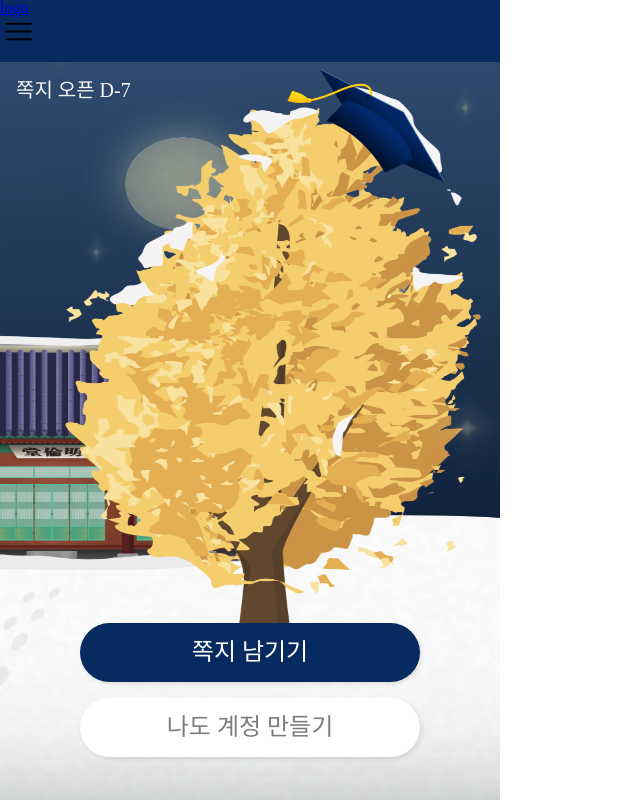
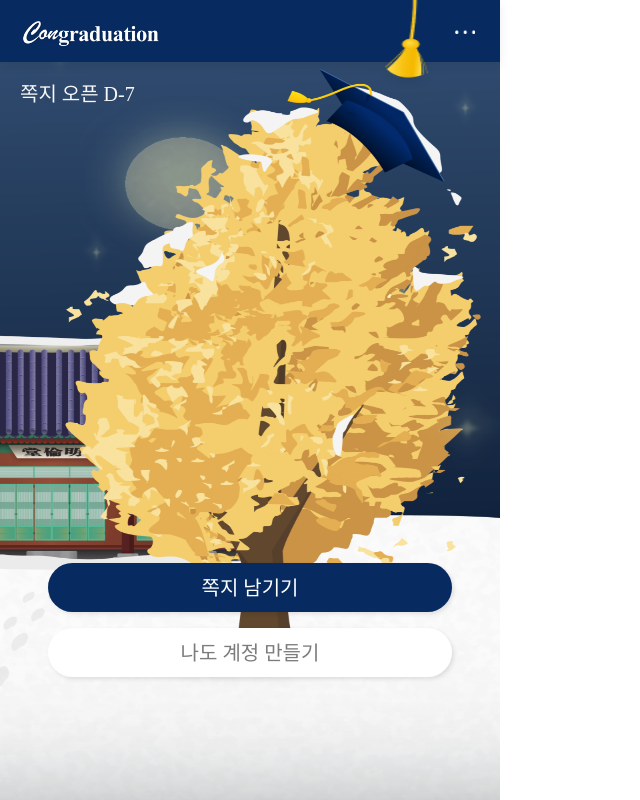
Before and after one commit to vdnuit/Congraduation, a React (Create React App) app in the folder front/: page /tree in a window 1280 px wide. Shown: the whole page, without its empty margins (0-640 px from the left). Built offline with nearby package versions, Linux system fonts and the light colour scheme; a web font is replaced by a local one.

Commit message:
헤더 css 완료

```diff
--- a/front/src/components/Header.jsx
+++ b/front/src/components/Header.jsx
@@ -3,16 +3,39 @@ import styled from 'styled-components';
 import React, { useState } from 'react';
 import HamburgerImg from '../assets/hamburger.png';
 import ModalSide from './ModalSide';
+import CapDecoImg from '../assets/capdeco.png';
+import LogoImg from '../assets/logoImg.png';
 
 const Container = styled.div`
     width: 100%;
     background-color: #072a60;
     max-width: 500px;
     height: 62px;
+    filter: drop-shadow(0px 4px 5px rgba(0, 0, 0, 0.07));
+    display: flex;
+    justify-content: space-between;
 `;
-const Logo = styled.h1``;
-const Hamburger = styled.img``;
-
+const Logo = styled.img`
+    height: 40px;
+    margin-top: 15px;
+    margin-left: -12px;
+`;
+const Hamburger = styled.img`
+    width: 20px;
+    height: 4px;
+    margin-top: 30px;
+    margin-right: 25px;
+`;
+const CapDeco = styled.img`
+    position: absolute;
+    top: 0px;
+    left: 0px;
+    pointer-events: none;
+    z-index: 3;
+    width: 100%;
+    height: 80px;
+    max-width: 500px;
+`;
 function Header() {
     const [modalOpen, setModalOpen] = useState(false);
     const showModal = () => {
@@ -22,10 +45,10 @@ function Header() {
     return (
         <Container>
             <Link to={{ pathname: `/` }}>
-                <Logo>logo</Logo>
+                <Logo src={LogoImg} alt="Congraduation" />
             </Link>
             <Hamburger onClick={showModal} alt="hamburger" src={HamburgerImg} />
-            {modalOpen && <ModalSide setModalOpen={setModalOpen} />}{' '}
+            {modalOpen && <ModalSide setModalOpen={setModalOpen} />} <CapDeco src={CapDecoImg} />
         </Container>
     );
 }
--- a/front/src/components/ModalSide.jsx
+++ b/front/src/components/ModalSide.jsx
@@ -12,8 +12,8 @@ const Container = styled.div`
     z-index: 500;
 
     position: absolute;
-    top: 50%;
-    left: 50%;
+    top: 100%;
+    left: 100%;
     transform: translate(-50%, -50%);
 
     background-color: gray;
--- a/front/src/pages/Main.jsx
+++ b/front/src/pages/Main.jsx
@@ -4,6 +4,7 @@ import React from 'react';
 import TreeNight from '../assets/treenight.png';
 import LogoImg from '../assets/logoImg.png';
 import CapImg from '../assets/capImg.png';
+import SnowImg from '../assets/snowbackground.png';
 
 const Container = styled.div`
     max-width: 500px;
@@ -50,17 +51,26 @@ export const StyledLink = styled(Link)`
         font-family: 'Jua';
         font-style: normal;
         font-weight: 400;
-        font-size: 24px;
+        font-size: 20px;
         line-height: 30px;
         /* identical to box height */
 
         text-align: center;
-        padding: 0.9rem;
-        margin: 1rem 5rem;
+        padding: 0.6rem;
+        margin: 1rem 3rem;
         color: #ffffff;
     }
 `;
-
+const Snow = styled.img`
+    position: absolute;
+    top: 0px;
+    left: 0px;
+    pointer-events: none;
+    z-index: 1;
+    width: 100%;
+    height: 100%;
+    max-width: 500px;
+`;
 function Main() {
     return (
         <Container>
@@ -78,6 +88,7 @@ function Main() {
                     <h2>트리로 이동</h2>
                 </StyledLink>
             </Box>
+            <Snow src={SnowImg} alt="눈 내리는 배경" />
         </Container>
     );
 }
--- a/front/src/pages/Tree.jsx
+++ b/front/src/pages/Tree.jsx
@@ -19,8 +19,9 @@ const Dday = styled.p`
     line-height: 25px;
 
     color: #f7f7f7;
-    margin: 16px;
-    margin-bottom: 63vh;
+    margin: 20px;
+
+    margin-bottom: 55vh;
 `;
 const TreeBackground = styled.img`
     position: absolute;
@@ -41,13 +42,13 @@ export const StyledLink = styled(Link)`
         font-family: 'Jua';
         font-style: normal;
         font-weight: 400;
-        font-size: 24px;
+        font-size: 20px;
         line-height: 30px;
         /* identical to box height */
 
         text-align: center;
-        padding: 0.9rem;
-        margin: 1rem 5rem;
+        padding: 0.6rem;
+        margin: 1rem 3rem;
         color: #ffffff;
     }
     h3 {
@@ -57,16 +58,17 @@ export const StyledLink = styled(Link)`
         font-family: 'Jua';
         font-style: normal;
         font-weight: 400;
-        font-size: 24px;
+        font-size: 20px;
         line-height: 30px;
         /* identical to box height */
 
         text-align: center;
-        padding: 0.9rem;
-        margin: 0rem 5rem;
+        padding: 0.6rem;
+        margin: 0rem 3rem;
         color: #7c7c7c;
     }
 `;
+
 function Tree() {
     // const ownerName = useRecoilValue(ownerNameAtom);
     return (
```
Also changed, not shown: front/src/assets/capdeco.png (added), front/src/assets/hamburger.png.
